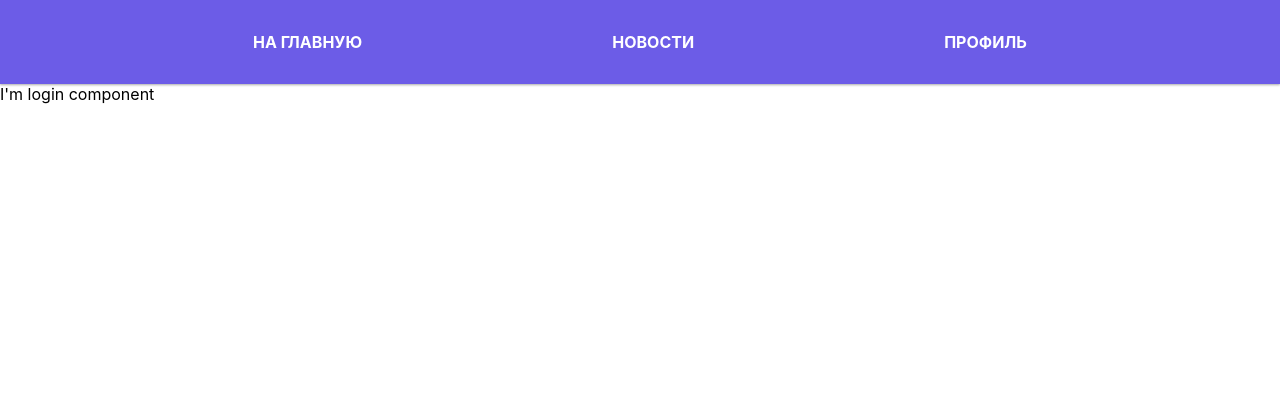
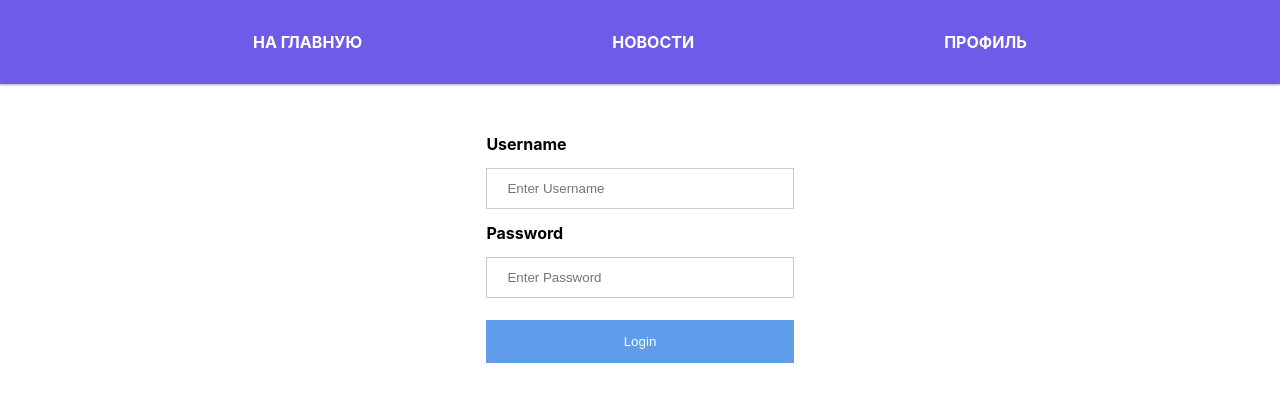
Before and after one commit to MariaChumerina/Test-react-app, a React (Create React App) app: page /login in a window 1280 px wide. Shown: the top 402 px of the page. Built offline with nearby package versions, Linux system fonts and the light colour scheme.

Commit message:
layout login form

```diff
--- /dev/null
+++ b/src/components/Login/Login.css
@@ -0,0 +1,25 @@
+form {
+    width: 30%;
+    margin-left: auto;
+    margin-right: auto;
+}
+input[type=text], input[type=password] {
+    width: 100%;
+    padding: 12px 20px;
+    margin: 14px 0;
+    display: inline-block;
+    border: 1px solid #ccc;
+    box-sizing: border-box;
+}
+button {
+    background-color: #5f9ce9;
+    color: white;
+    padding: 14px 20px;
+    margin: 8px 0;
+    border: none;
+    cursor: pointer;
+    width: 100%;
+}
+button:hover {
+    opacity: 0.8;
+}
--- a/src/components/Login/Login.jsx
+++ b/src/components/Login/Login.jsx
@@ -1,7 +1,18 @@
 import React from 'react';
+import './Login.css';
 
 export default function Login() {
   return (
-    <div>I'm login component</div>
+    <div className="container margin-top-50">
+      <form className="form">
+        <label htmlFor="userName"><b>Username</b></label>
+        <input type="text" placeholder="Enter Username" name="userName" required/>
+
+        <label htmlFor="psw"><b>Password</b></label>
+        <input type="password" placeholder="Enter Password" name="psw" required/>
+
+        <button type="submit">Login</button>
+      </form>
+    </div>
   );
 }
```
